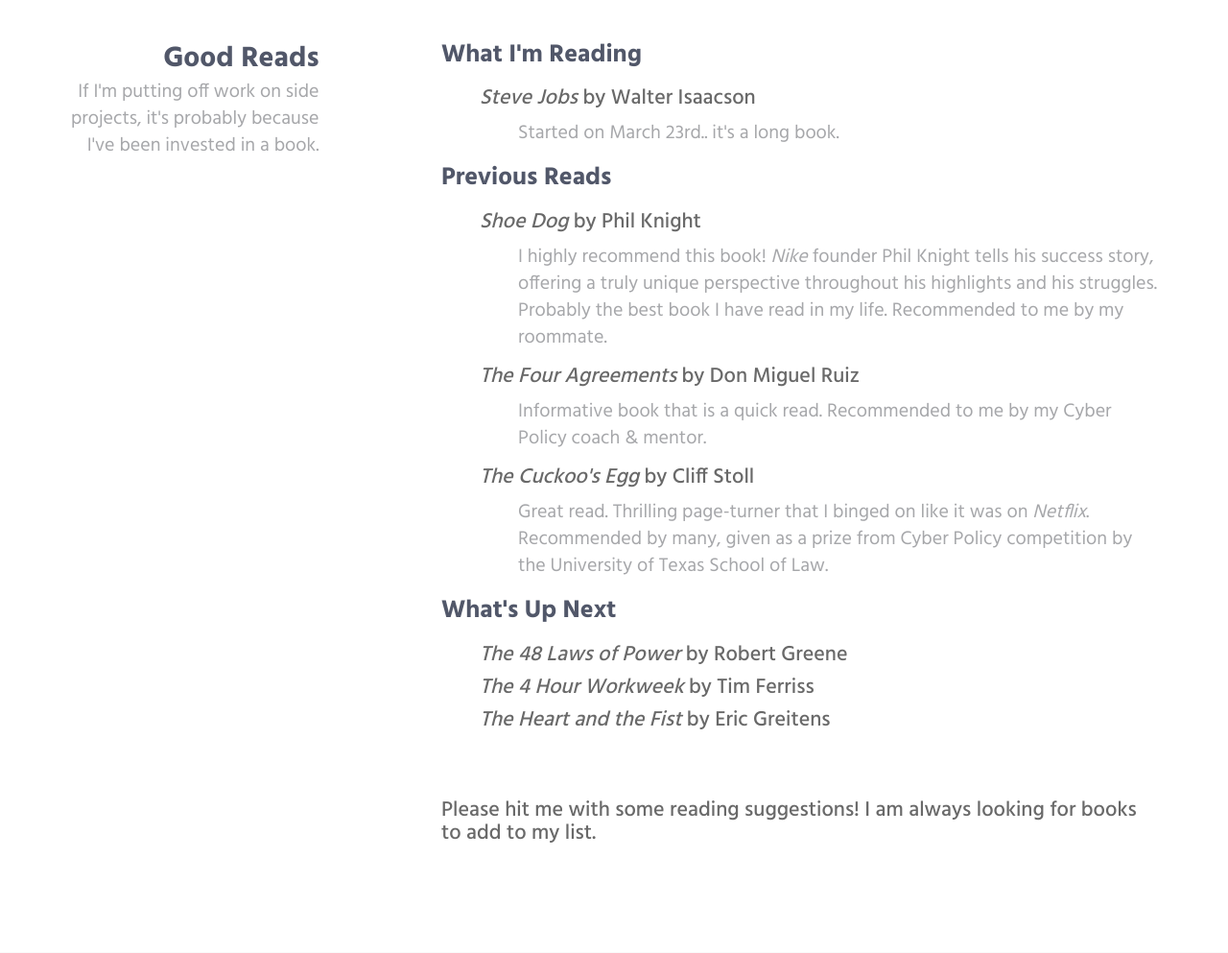
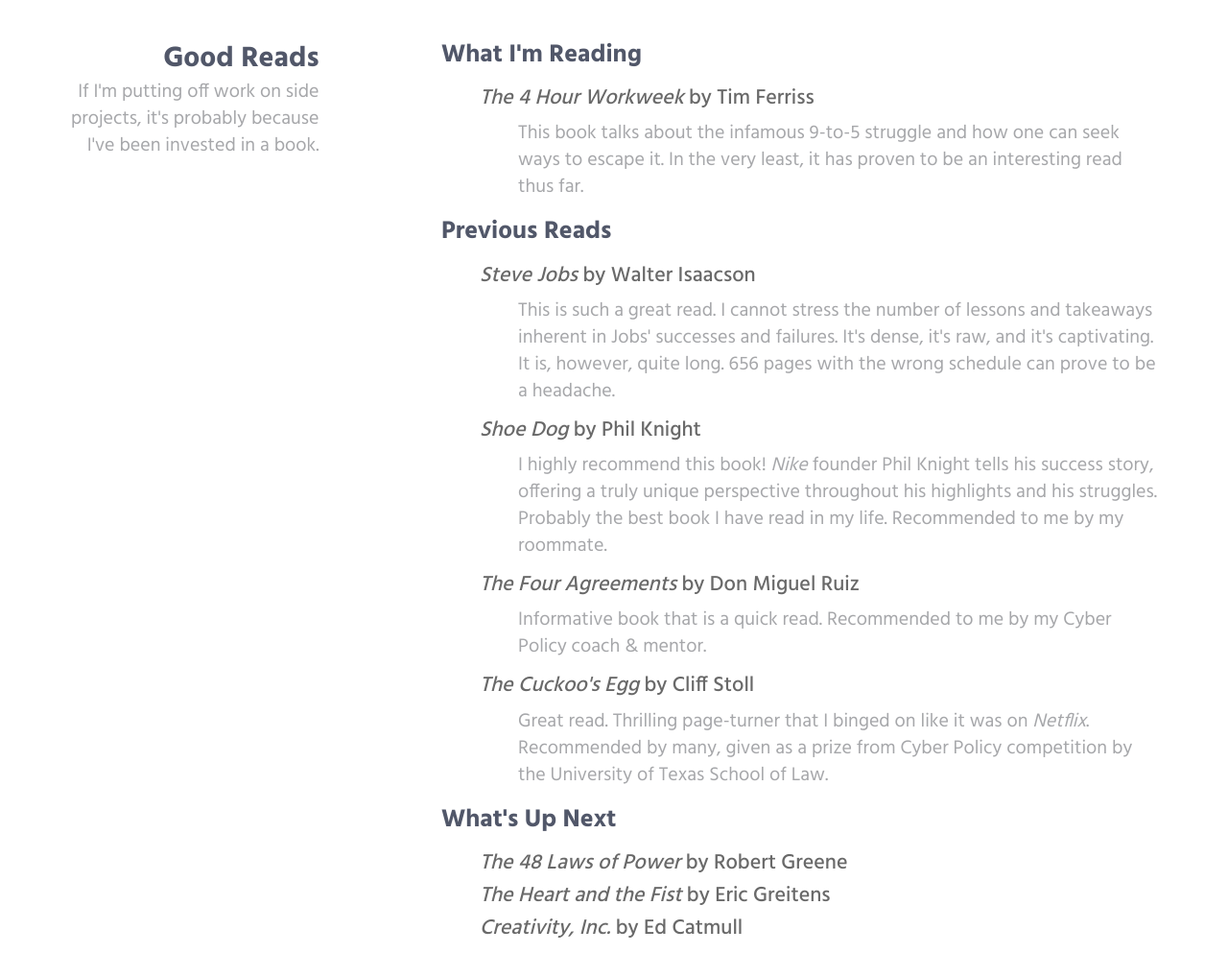
Before and after one commit to panieldark/panieldark.github.io, a plain HTML site: page index.html in a window 1280 px wide. Shown: the part 1000-1993 px from the top of the page at 96% size. Drawn offline with Linux system fonts and the light colour scheme.

Commit message:
updated index

```diff
--- a/index.html
+++ b/index.html
@@ -160,9 +160,9 @@
               <div id="container">
                 <h3>What I'm Reading</h3>
                 <ul>
-                      <h4> <i>Steve Jobs</i> by Walter Isaacson </h4>
+                  <h4> <i>The 4 Hour Workweek</i> by Tim Ferriss</h4>
                   <ul>
-                        <p>Started on March 23rd.. it's a long book.</p>
+                    <p>This book talks about the infamous 9-to-5 struggle and how one can seek ways to escape it. In the very least, it has proven to be an interesting read thus far.</p>
                   </ul>
                 </ul>
               </div>
@@ -170,6 +170,13 @@
               <div id="container">
                 <h3>Previous Reads</h3>
                 <p>
+                  <ul>
+                    <h4><i>Steve Jobs</i> by Walter Isaacson</h4>
+                    <ul>
+                      <p> This is such a great read. I cannot stress the number of lessons and takeaways inherent in Jobs' successes and failures. It's dense, it's raw, and it's captivating. It is, however, quite long. 656 pages with the wrong schedule can prove to be a headache.
+                    </ul>
+                </p>
+                </ul>
                   <ul>
                     <h4><i>Shoe Dog</i> by Phil Knight</h4>
                     <ul>
@@ -201,10 +208,10 @@
                     <h4> <i>The 48 Laws of Power</i> by Robert Greene </h4>
                   </ul>
                   <ul>
-                        <h4> <i>The 4 Hour Workweek</i> by Tim Ferriss</h4>
+                    <h4> <i>The Heart and the Fist</i> by Eric Greitens</h4>
                   </ul>
                   <ul>
-                        <h4> <i>The Heart and the Fist</i> by Eric Greitens</h4>
+                    <h4> <i>Creativity, Inc.</i> by Ed Catmull</h4>
                   </ul>
                 </p>
               </div>
```
Also changed, not shown: 1 other file. Lines whose indentation alone changed are shown as unchanged.
